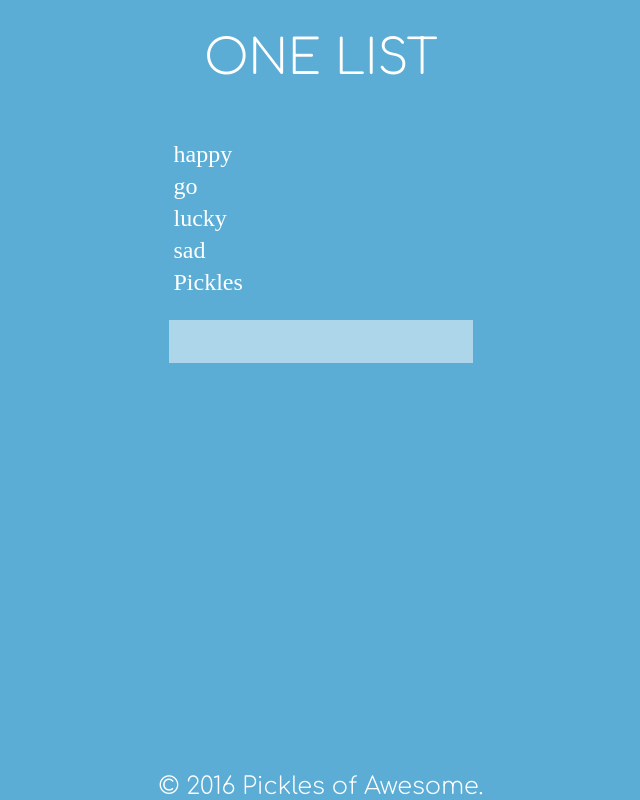
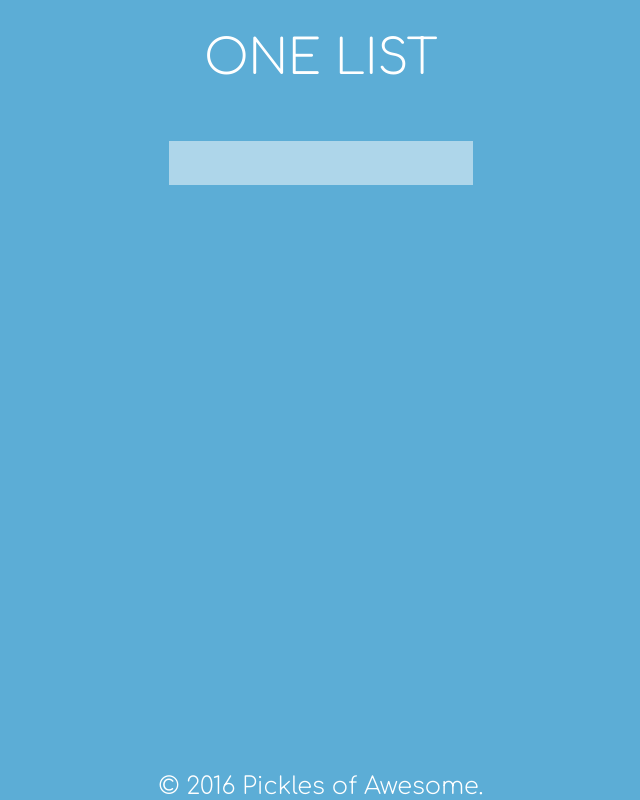
Before and after one commit to wesblueyes/one-list, a React (Create React App) app: page / in a window 1280 px wide. Shown: the whole page, without its empty margins (319-959 px from the left). Built offline with nearby package versions, Linux system fonts and the light colour scheme; a web font is replaced by a local one.

Commit message:
Update to list.js

```diff
--- a/src/App.js
+++ b/src/App.js
@@ -27,7 +27,7 @@ class App extends Component {
           <h1>One List</h1>
         </header>
         <main>
-          <List />
+          <List items={this.state.listItems} />
           <Input onAddToList={this.addToList}/>
         </main>
         <footer>
--- a/src/List.js
+++ b/src/List.js
@@ -4,12 +4,11 @@ import Item from './Item'
 class List extends Component {
 
   render () {
+    const items = this.props.items.map((item, index) => {
+      return <Item text={item} key={index} />
+    })
     return <ul className='one-list'>
-      <Item text='happy' complete={false} />
-      <Item text='go' complete={false} />
-      <Item text='lucky' complete={false} />
-      <Item text='sad' complete={false} />
-      <Item text='Pickles' complete={false} />
+      {items}
     </ul>
   }
 }
```
